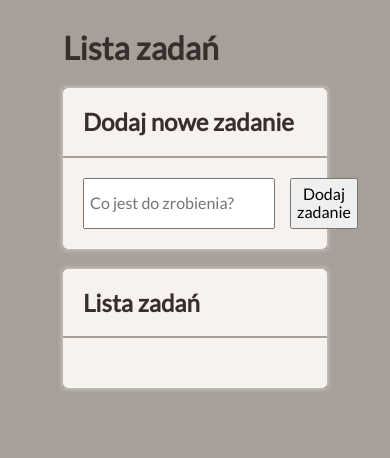
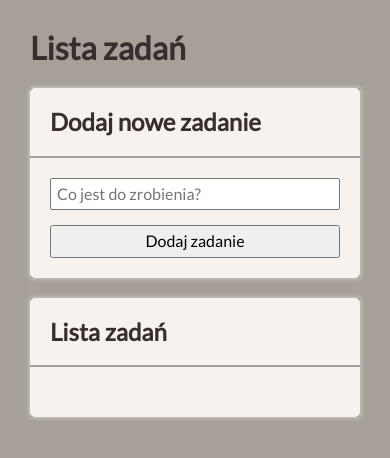
Before and after one commit to L-env/lista_zadan, a plain HTML site: page index.html in a window 390 px wide. Drawn offline with nearby package versions, Linux system fonts and the light colour scheme.

Commit message:
added media queries

```diff
--- a/css/container.css
+++ b/css/container.css
@@ -2,3 +2,9 @@
     max-width: 80%;
     margin: 30px auto;
 }
+@media(max-width: 767px){
+    .container{
+        max-width: 100%;
+        margin: 30px auto;
+    }
+}
--- a/css/form.css
+++ b/css/form.css
@@ -7,8 +7,18 @@
     padding: 20px;
 }
 
+@media(max-width: 767px){
+    .form{
+        background-color: rgb(247, 242, 237);
+        display: grid;
+        grid-template-columns: 1fr;
+        grid-gap: 15px;
+        border-radius: 0 0 5px 5px;
+        padding: 20px;
+    }
+}
+
 .form__newElement{
-
     padding: 5px;
 }
 
@@ -17,6 +27,5 @@
 }
 
 .form__button{
-
     padding: 5px;
 }
```
